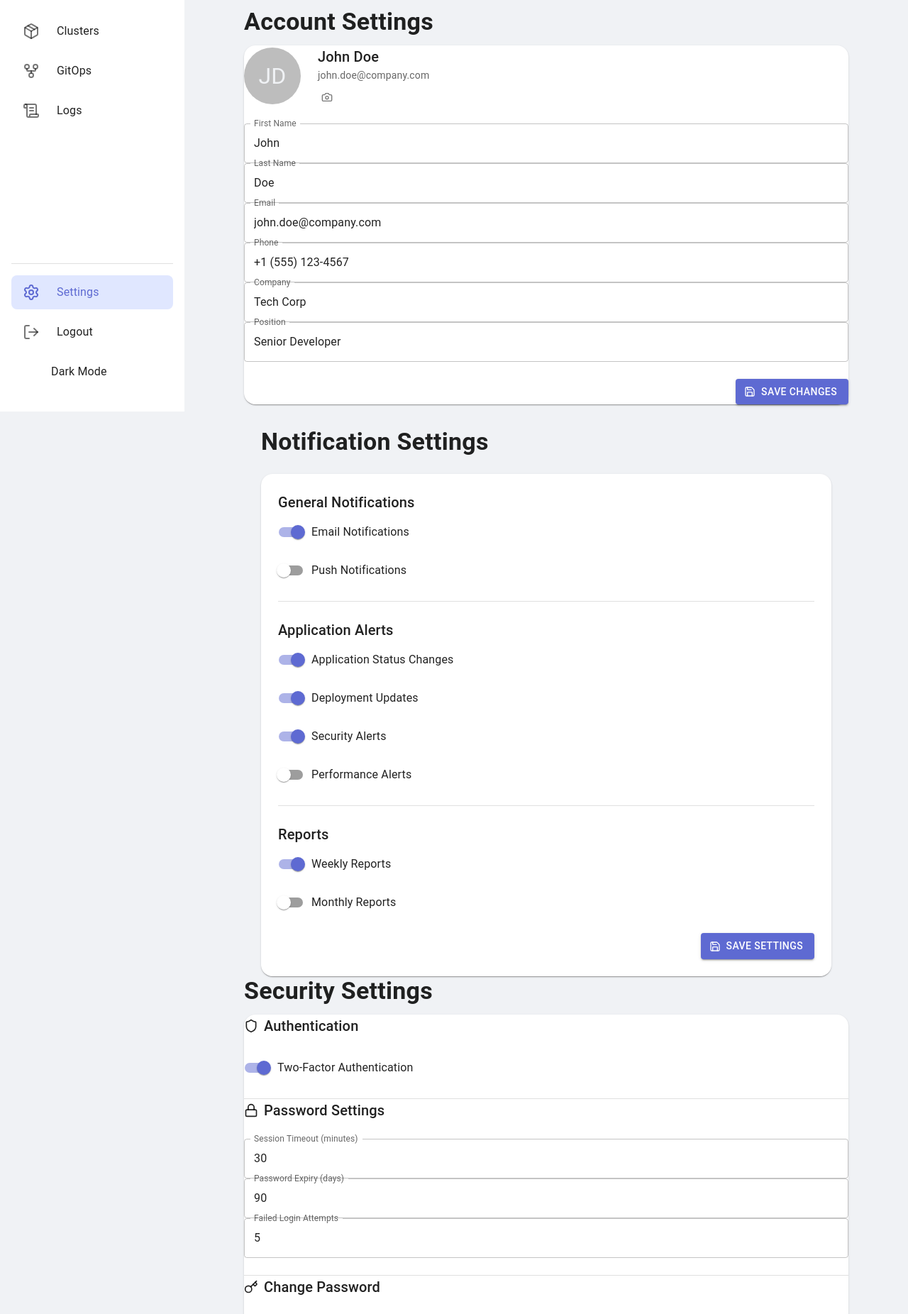
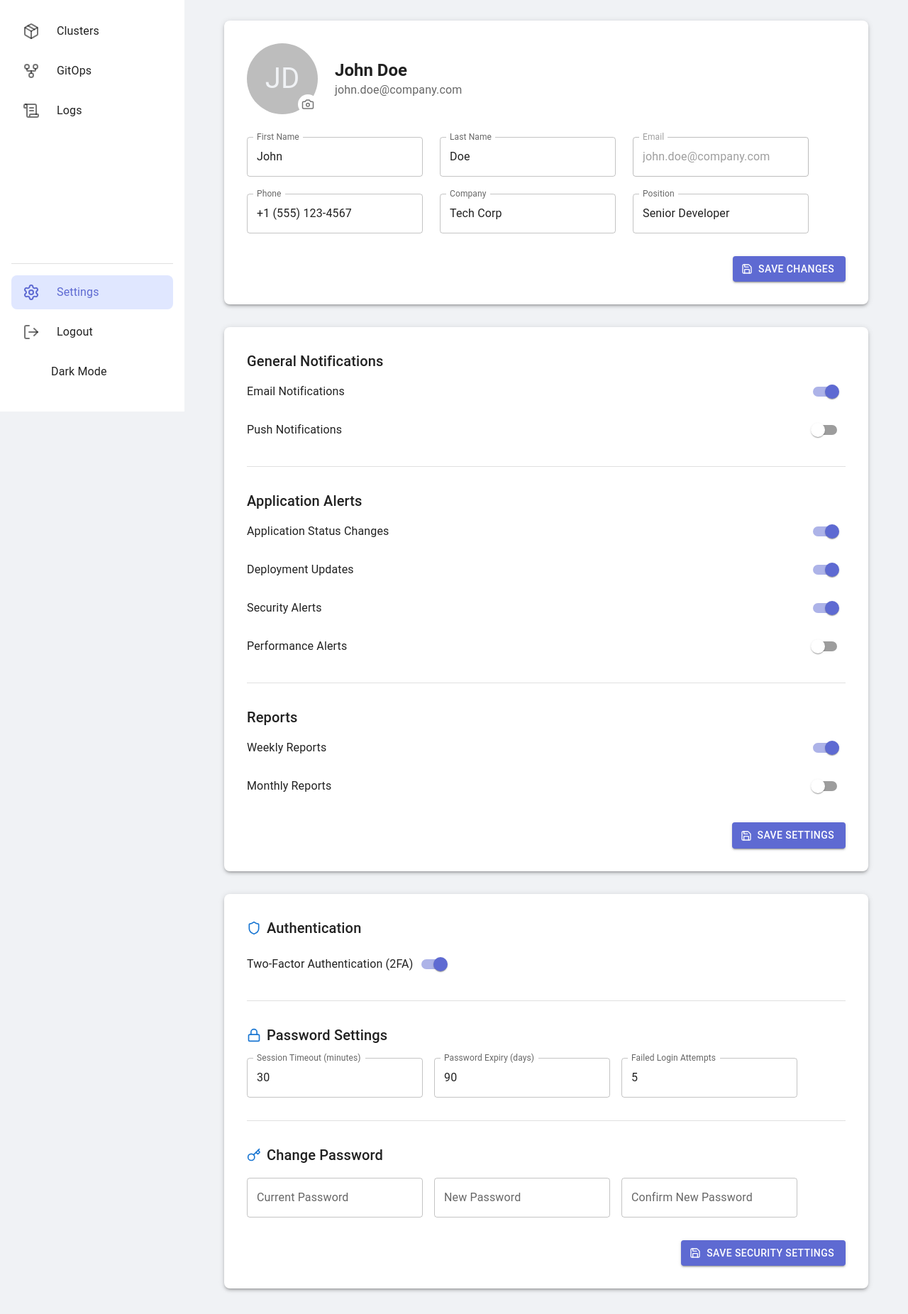
Before and after one commit to Johannes613/cloud-orchestrator, a React (Vite) app in the folder frontend/: page /settings in a window 1280 px wide. Shown: the part 220-2072 px from the top of the page at 71% size. Built offline with nearby package versions, Linux system fonts and the light colour scheme; some icons are missing.

Commit message:
settings corrected

```diff
--- a/frontend/src/components/settings/AccountSettings.tsx
+++ b/frontend/src/components/settings/AccountSettings.tsx
@@ -1,9 +1,22 @@
-// File: src/components/settings/AccountSettings.tsx
-import { useState } from 'react';
-import { Container, Typography, Box, Paper, TextField, Button, Avatar, IconButton } from '@mui/material';
+import React, { useState } from 'react';
+import {
+    Container,
+    Typography,
+    Box,
+    Paper,
+    TextField,
+    Button,
+    Avatar,
+    IconButton,
+    Grid,
+    Stack
+} from '@mui/material';
 import { Camera, Save } from 'lucide-react';
 
-const AccountSettings: React.FC = () => {
+/**
+ * Account settings component for managing user profile information.
+ */
+const AccountSettings = () => {
     const [formData, setFormData] = useState({
         firstName: 'John',
         lastName: 'Doe',
@@ -25,84 +38,99 @@ const AccountSettings: React.FC = () => {
     };
 
     return (
-        <div className="container mt-4">
-            <Typography variant="h4" component="h1" gutterBottom sx={{ fontWeight: 'bold' }}>
-                Account Settings
-            </Typography>
-
-            <Paper className="p-4 mt-3">
-                <Box display="flex" alignItems="center" gap={3} mb={3}>
-                    <Avatar sx={{ width: 80, height: 80, fontSize: '2rem' }}>
+        <Paper elevation={3} sx={{ p: { xs: 2, md: 4 }, borderRadius: 2 }}>
+            <Stack direction="row" alignItems="center" spacing={3} mb={4}>
+                <Box sx={{ position: 'relative' }}>
+                    <Avatar sx={{ width: 100, height: 100, fontSize: '2.5rem' }}>
                         {formData.firstName.charAt(0)}{formData.lastName.charAt(0)}
                     </Avatar>
-                    <Box>
-                        <Typography variant="h6">{formData.firstName} {formData.lastName}</Typography>
-                        <Typography variant="body2" color="text.secondary">{formData.email}</Typography>
-                        <IconButton size="small" sx={{ mt: 1 }}>
-                            <Camera size={16} />
+                    <IconButton
+                        size="small"
+                        sx={{
+                            position: 'absolute',
+                            bottom: 0,
+                            right: 0,
+                            bgcolor: 'background.paper',
+                            '&:hover': {
+                                bgcolor: 'primary.main',
+                                color: 'white',
+                            },
+                        }}
+                    >
+                        <Camera size={18} />
                     </IconButton>
                 </Box>
+                <Box>
+                    <Typography variant="h5" sx={{ fontWeight: 'bold' }}>{formData.firstName} {formData.lastName}</Typography>
+                    <Typography variant="body1" color="text.secondary">{formData.email}</Typography>
                 </Box>
+            </Stack>
 
-                <div className="row">
-                    <div className="col-md-6 mb-3">
+            <Grid container spacing={3}>
+                <Grid item xs={12} md={6}>
                     <TextField
                         fullWidth
                         label="First Name"
                         value={formData.firstName}
                         onChange={(e) => handleInputChange('firstName', e.target.value)}
+                        variant="outlined"
                     />
-                    </div>
-                    <div className="col-md-6 mb-3">
+                </Grid>
+                <Grid item xs={12} md={6}>
                     <TextField
                         fullWidth
                         label="Last Name"
                         value={formData.lastName}
                         onChange={(e) => handleInputChange('lastName', e.target.value)}
+                        variant="outlined"
                     />
-                    </div>
-                    <div className="col-md-6 mb-3">
+                </Grid>
+                <Grid item xs={12} md={6}>
                     <TextField
                         fullWidth
                         label="Email"
                         type="email"
                         value={formData.email}
                         onChange={(e) => handleInputChange('email', e.target.value)}
+                        variant="outlined"
+                        disabled // Assuming email is not editable
                     />
-                    </div>
-                    <div className="col-md-6 mb-3">
+                </Grid>
+                <Grid item xs={12} md={6}>
                     <TextField
                         fullWidth
                         label="Phone"
                         value={formData.phone}
                         onChange={(e) => handleInputChange('phone', e.target.value)}
+                        variant="outlined"
                     />
-                    </div>
-                    <div className="col-md-6 mb-3">
+                </Grid>
+                <Grid item xs={12} md={6}>
                     <TextField
                         fullWidth
                         label="Company"
                         value={formData.company}
                         onChange={(e) => handleInputChange('company', e.target.value)}
+                        variant="outlined"
                     />
-                    </div>
-                    <div className="col-md-6 mb-3">
+                </Grid>
+                <Grid item xs={12} md={6}>
                     <TextField
                         fullWidth
                         label="Position"
                         value={formData.position}
                         onChange={(e) => handleInputChange('position', e.target.value)}
+                        variant="outlined"
                     />
-                    </div>
-                </div>
+                </Grid>
+            </Grid>
 
-                <Box display="flex" justifyContent="flex-end" mt={3}>
+            <Box mt={4} textAlign="right">
                 <Button variant="contained" startIcon={<Save size={16} />} onClick={handleSave}>
                     Save Changes
                 </Button>
             </Box>
         </Paper>
-        </div>
     );
 };
 
--- a/frontend/src/components/settings/NotificationSettings.tsx
+++ b/frontend/src/components/settings/NotificationSettings.tsx
@@ -1,9 +1,20 @@
-// File: src/components/settings/NotificationSettings.tsx
-import { useState } from 'react';
-import { Container, Typography, Box, Paper, Switch, FormControlLabel, Divider, Button } from '@mui/material';
+import React, { useState } from 'react';
+import {
+    Typography,
+    Box,
+    Paper,
+    Switch,
+    FormControlLabel,
+    Divider,
+    Button,
+    Stack
+} from '@mui/material';
 import { Save } from 'lucide-react';
 
-const NotificationSettings: React.FC = () => {
+/**
+ * Notification settings component for managing user notification preferences.
+ */
+const NotificationSettings = () => {
     const [settings, setSettings] = useState({
         emailNotifications: true,
         pushNotifications: false,
@@ -26,108 +37,70 @@ const NotificationSettings: React.FC = () => {
         console.log('Saving notification settings:', settings);
     };
 
+    const sections = [
+        {
+            title: 'General Notifications',
+            items: [
+                { id: 'emailNotifications', label: 'Email Notifications' },
+                { id: 'pushNotifications', label: 'Push Notifications' },
+            ]
+        },
+        {
+            title: 'Application Alerts',
+            items: [
+                { id: 'applicationAlerts', label: 'Application Status Changes' },
+                { id: 'deploymentUpdates', label: 'Deployment Updates' },
+                { id: 'securityAlerts', label: 'Security Alerts' },
+                { id: 'performanceAlerts', label: 'Performance Alerts' },
+            ]
+        },
+        {
+            title: 'Reports',
+            items: [
+                { id: 'weeklyReports', label: 'Weekly Reports' },
+                { id: 'monthlyReports', label: 'Monthly Reports' },
+            ]
+        }
+    ];
+
     return (
-        <Container maxWidth="md" sx={{ mt: 4 }}>
-            <Typography variant="h4" component="h1" gutterBottom sx={{ fontWeight: 'bold' }}>
-                Notification Settings
+        <Paper elevation={3} sx={{ p: { xs: 2, md: 4 }, borderRadius: 2 }}>
+            <Stack spacing={4}>
+                {sections.map((section, index) => (
+                    <React.Fragment key={section.title}>
+                        <Box>
+                            <Typography variant="h6" gutterBottom sx={{ fontWeight: 'medium' }}>
+                                {section.title}
                             </Typography>
-
-            <Paper sx={{ p: 3, mt: 3 }}>
-                <Typography variant="h6" gutterBottom>General Notifications</Typography>
-                <Box display="flex" flexDirection="column" gap={2} mb={3}>
+                            <Stack spacing={2} mt={1}>
+                                {section.items.map(item => (
                                     <FormControlLabel
+                                        key={item.id}
                                         control={
                                             <Switch
-                                checked={settings.emailNotifications}
-                                onChange={() => handleToggle('emailNotifications')}
+                                                checked={settings[item.id as keyof typeof settings]}
+                                                onChange={() => handleToggle(item.id)}
+                                                color="primary"
                                             />
                                         }
-                        label="Email Notifications"
+                                        label={item.label}
+                                        sx={{ justifyContent: 'space-between', m: 0 }}
+                                        labelPlacement="start"
                                     />
-                    <FormControlLabel
-                        control={
-                            <Switch
-                                checked={settings.pushNotifications}
-                                onChange={() => handleToggle('pushNotifications')}
-                            />
-                        }
-                        label="Push Notifications"
-                    />
+                                ))}
+                            </Stack>
                         </Box>
+                        {index < sections.length - 1 && <Divider />}
+                    </React.Fragment>
+                ))}
+            </Stack>
 
-                <Divider sx={{ my: 3 }} />
-
-                <Typography variant="h6" gutterBottom>Application Alerts</Typography>
-                <Box display="flex" flexDirection="column" gap={2} mb={3}>
-                    <FormControlLabel
-                        control={
-                            <Switch
-                                checked={settings.applicationAlerts}
-                                onChange={() => handleToggle('applicationAlerts')}
-                            />
-                        }
-                        label="Application Status Changes"
-                    />
-                    <FormControlLabel
-                        control={
-                            <Switch
-                                checked={settings.deploymentUpdates}
-                                onChange={() => handleToggle('deploymentUpdates')}
-                            />
-                        }
-                        label="Deployment Updates"
-                    />
-                    <FormControlLabel
-                        control={
-                            <Switch
-                                checked={settings.securityAlerts}
-                                onChange={() => handleToggle('securityAlerts')}
-                            />
-                        }
-                        label="Security Alerts"
-                    />
-                    <FormControlLabel
-                        control={
-                            <Switch
-                                checked={settings.performanceAlerts}
-                                onChange={() => handleToggle('performanceAlerts')}
-                            />
-                        }
-                        label="Performance Alerts"
-                    />
-                </Box>
-
-                <Divider sx={{ my: 3 }} />
-
-                <Typography variant="h6" gutterBottom>Reports</Typography>
-                <Box display="flex" flexDirection="column" gap={2} mb={3}>
-                    <FormControlLabel
-                        control={
-                            <Switch
-                                checked={settings.weeklyReports}
-                                onChange={() => handleToggle('weeklyReports')}
-                            />
-                        }
-                        label="Weekly Reports"
-                    />
-                    <FormControlLabel
-                        control={
-                            <Switch
-                                checked={settings.monthlyReports}
-                                onChange={() => handleToggle('monthlyReports')}
-                            />
-                        }
-                        label="Monthly Reports"
-                    />
-                </Box>
-
-                <Box display="flex" justifyContent="flex-end" mt={3}>
+            <Box mt={4} textAlign="right">
                 <Button variant="contained" startIcon={<Save size={16} />} onClick={handleSave}>
                     Save Settings
                 </Button>
             </Box>
         </Paper>
-        </Container>
     );
 };
 
--- a/frontend/src/components/settings/SecuritySettings.tsx
+++ b/frontend/src/components/settings/SecuritySettings.tsx
@@ -1,9 +1,23 @@
-// File: src/components/settings/SecuritySettings.tsx
-import { useState } from 'react';
-import { Container, Typography, Box, Paper, TextField, Button, Switch, FormControlLabel, Divider, Alert } from '@mui/material';
+import React, { useState } from 'react';
+import {
+    Typography,
+    Box,
+    Paper,
+    TextField,
+    Button,
+    Switch,
+    FormControlLabel,
+    Divider,
+    Alert,
+    Grid,
+    Stack
+} from '@mui/material';
 import { Save, Shield, Key, Lock } from 'lucide-react';
 
-const SecuritySettings: React.FC = () => {
+/**
+ * Security settings component for managing authentication and password settings.
+ */
+const SecuritySettings = () => {
     const [settings, setSettings] = useState({
         twoFactorAuth: true,
         sessionTimeout: '30',
@@ -32,117 +46,121 @@ const SecuritySettings: React.FC = () => {
         console.log('Saving security settings:', settings);
     };
 
+    const passwordsMatch = settings.newPassword === settings.confirmPassword;
+
     return (
-        <div className="container mt-5">
-            <Typography variant="h4" component="h1" gutterBottom sx={{ fontWeight: 'bold' }}>
-                Security Settings
-            </Typography>
-
-            <Paper className="p-4 mt-4">
-                <Box display="flex" alignItems="center" gap={1} mb={3}>
-                    <Shield size={20} />
-                    <Typography variant="h6">Authentication</Typography>
-                </Box>
-
-                <Box display="flex" flexDirection="column" gap={2} mb={3}>
+        <Paper elevation={3} sx={{ p: { xs: 2, md: 4 }, borderRadius: 2 }}>
+            <Stack spacing={4}>
+                <Box>
+                    <Stack direction="row" alignItems="center" spacing={1} mb={2}>
+                        <Shield size={20} color="#1976d2" />
+                        <Typography variant="h6" sx={{ fontWeight: 'medium' }}>Authentication</Typography>
+                    </Stack>
                     <FormControlLabel
                         control={
                             <Switch
                                 checked={settings.twoFactorAuth}
                                 onChange={() => handleToggle('twoFactorAuth')}
+                                color="primary"
                             />
                         }
-                        label="Two-Factor Authentication"
+                        label="Two-Factor Authentication (2FA)"
+                        sx={{ justifyContent: 'space-between', m: 0 }}
+                        labelPlacement="start"
                     />
                 </Box>
 
-                <Divider className="my-4" />
+                <Divider />
 
-                <Box display="flex" alignItems="center" gap={1} mb={3}>
-                    <Lock size={20} />
-                    <Typography variant="h6">Password Settings</Typography>
-                </Box>
-
-                <div className="row mb-4">
-                    <div className="col-md-6 mb-3">
+                <Box>
+                    <Stack direction="row" alignItems="center" spacing={1} mb={2}>
+                        <Lock size={20} color="#1976d2" />
+                        <Typography variant="h6" sx={{ fontWeight: 'medium' }}>Password Settings</Typography>
+                    </Stack>
+                    <Grid container spacing={2}>
+                        <Grid item xs={12} md={6}>
                             <TextField
                                 fullWidth
                                 label="Session Timeout (minutes)"
                                 type="number"
                                 value={settings.sessionTimeout}
                                 onChange={(e) => handleInputChange('sessionTimeout', e.target.value)}
+                                variant="outlined"
                             />
-                    </div>
-                    <div className="col-md-6 mb-3">
+                        </Grid>
+                        <Grid item xs={12} md={6}>
                             <TextField
                                 fullWidth
                                 label="Password Expiry (days)"
                                 type="number"
                                 value={settings.passwordExpiry}
                                 onChange={(e) => handleInputChange('passwordExpiry', e.target.value)}
+                                variant="outlined"
                             />
-                    </div>
-                    <div className="col-md-6 mb-3">
+                        </Grid>
+                        <Grid item xs={12} md={6}>
                             <TextField
                                 fullWidth
                                 label="Failed Login Attempts"
                                 type="number"
                                 value={settings.failedLoginAttempts}
                                 onChange={(e) => handleInputChange('failedLoginAttempts', e.target.value)}
+                                variant="outlined"
                             />
-                    </div>
-                </div>
-
-                <Divider className="my-4" />
-
-                <Box display="flex" alignItems="center" gap={1} mb={3}>
-                    <Key size={20} />
-                    <Typography variant="h6">Change Password</Typography>
+                        </Grid>
+                    </Grid>
                 </Box>
 
-                <div className="row mb-4">
-                    <div className="col-12 mb-3">
+                <Divider />
+
+                <Box>
+                    <Stack direction="row" alignItems="center" spacing={1} mb={2}>
+                        <Key size={20} color="#1976d2" />
+                        <Typography variant="h6" sx={{ fontWeight: 'medium' }}>Change Password</Typography>
+                    </Stack>
+                    <Grid container spacing={2}>
+                        <Grid item xs={12}>
                             <TextField
                                 fullWidth
                                 label="Current Password"
                                 type="password"
                                 value={settings.currentPassword}
                                 onChange={(e) => handleInputChange('currentPassword', e.target.value)}
+                                variant="outlined"
                             />
-                    </div>
-                    <div className="col-md-6 mb-3">
+                        </Grid>
+                        <Grid item xs={12} md={6}>
                             <TextField
                                 fullWidth
                                 label="New Password"
                                 type="password"
                                 value={settings.newPassword}
                                 onChange={(e) => handleInputChange('newPassword', e.target.value)}
+                                variant="outlined"
                             />
-                    </div>
-                    <div className="col-md-6 mb-3">
+                        </Grid>
+                        <Grid item xs={12} md={6}>
                             <TextField
                                 fullWidth
                                 label="Confirm New Password"
                                 type="password"
                                 value={settings.confirmPassword}
                                 onChange={(e) => handleInputChange('confirmPassword', e.target.value)}
+                                variant="outlined"
+                                error={!!settings.newPassword && !passwordsMatch}
+                                helperText={!!settings.newPassword && !passwordsMatch ? 'Passwords do not match' : ''}
                             />
-                    </div>
-                </div>
+                        </Grid>
+                    </Grid>
+                </Box>
+            </Stack>
 
-                {settings.newPassword && settings.newPassword !== settings.confirmPassword && (
-                    <Alert severity="error" className="mb-3">
-                        Passwords do not match
-                    </Alert>
-                )}
-
-                <Box display="flex" justifyContent="flex-end">
-                    <Button variant="contained" startIcon={<Save size={16} />} onClick={handleSave}>
+            <Box mt={4} textAlign="right">
+                <Button variant="contained" startIcon={<Save size={16} />} onClick={handleSave} disabled={!!settings.newPassword && !passwordsMatch}>
                     Save Security Settings
                 </Button>
             </Box>
         </Paper>
-        </div>
     );
 };
 
--- a/frontend/src/pages/SettingsPage.tsx
+++ b/frontend/src/pages/SettingsPage.tsx
@@ -1,18 +1,22 @@
-// File: src/pages/SettingsPage.tsx
-import { Container, Typography, Box } from '@mui/material';
+import React from 'react';
+import {
+    Container,
+    Typography,
+    Box
+} from '@mui/material';
 import AccountSettings from '../components/settings/AccountSettings.tsx';
 import NotificationSettings from '../components/settings/NotificationSettings.tsx';
 import SecuritySettings from '../components/settings/SecuritySettings.tsx';
 
 /**
  * The main Settings page component.
- * It acts as a container for different settings sections, organizing them vertically.
+ * It now displays all settings sections on a single, scrollable page.
  */
 const SettingsPage = () => {
     return (
-        <Container maxWidth="md" sx={{ mt: 4 }}>
+        <Container maxWidth="xl" sx={{ mt: 4, mb: 4, px: { xs: 2, md: 4 } }}>
             <Box mb={4}>
-                <Typography variant="h4" component="h1" gutterBottom sx={{ fontWeight: 'bold' }}>
+                <Typography variant="h3" component="h1" gutterBottom sx={{ fontWeight: 700 }}>
                     Settings
                 </Typography>
                 <Typography variant="body1" color="text.secondary">
@@ -20,9 +24,17 @@ const SettingsPage = () => {
                 </Typography>
             </Box>
 
-            <AccountSettings />
-            <NotificationSettings />
-            <SecuritySettings />
+            <Box mt={4}>
+                <AccountSettings />
+            </Box>
+
+            <Box mt={4}>
+                <NotificationSettings />
+            </Box>
+
+            <Box mt={4}>
+                <SecuritySettings />
+            </Box>
         </Container>
     );
 };
```
Lines whose indentation alone changed are shown as unchanged.
